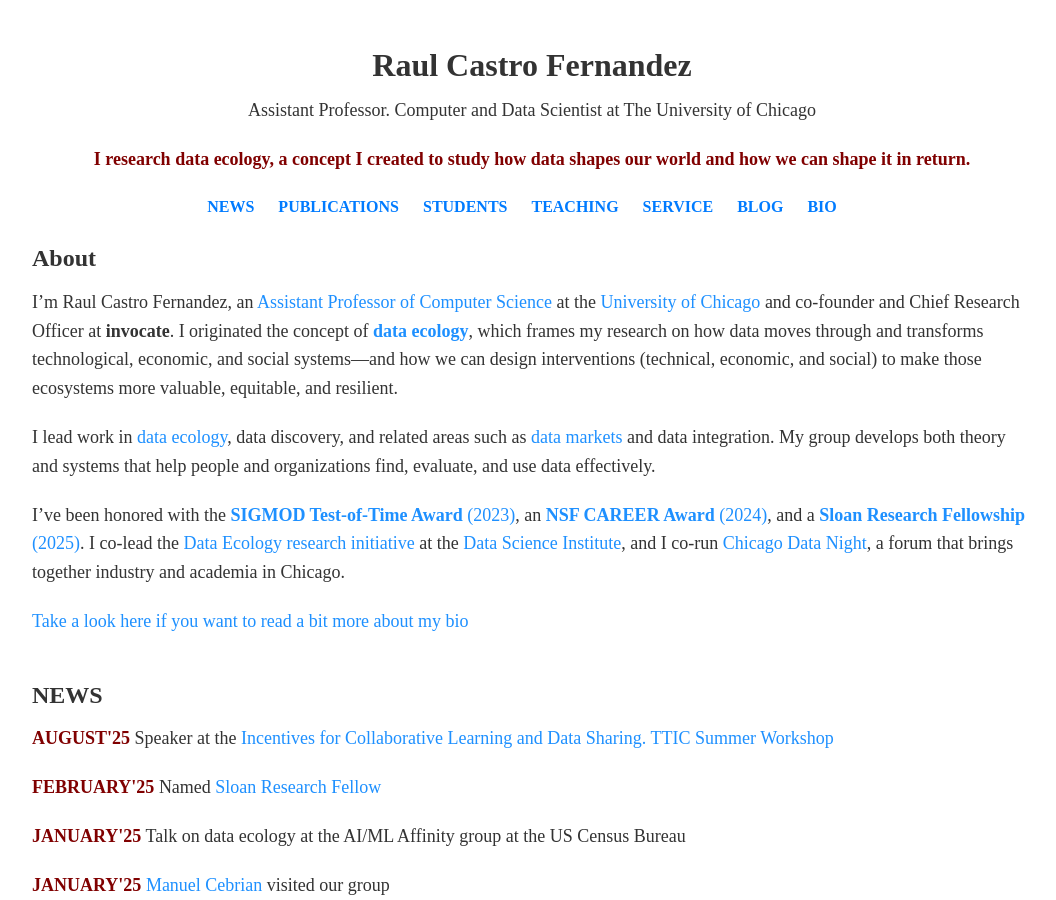
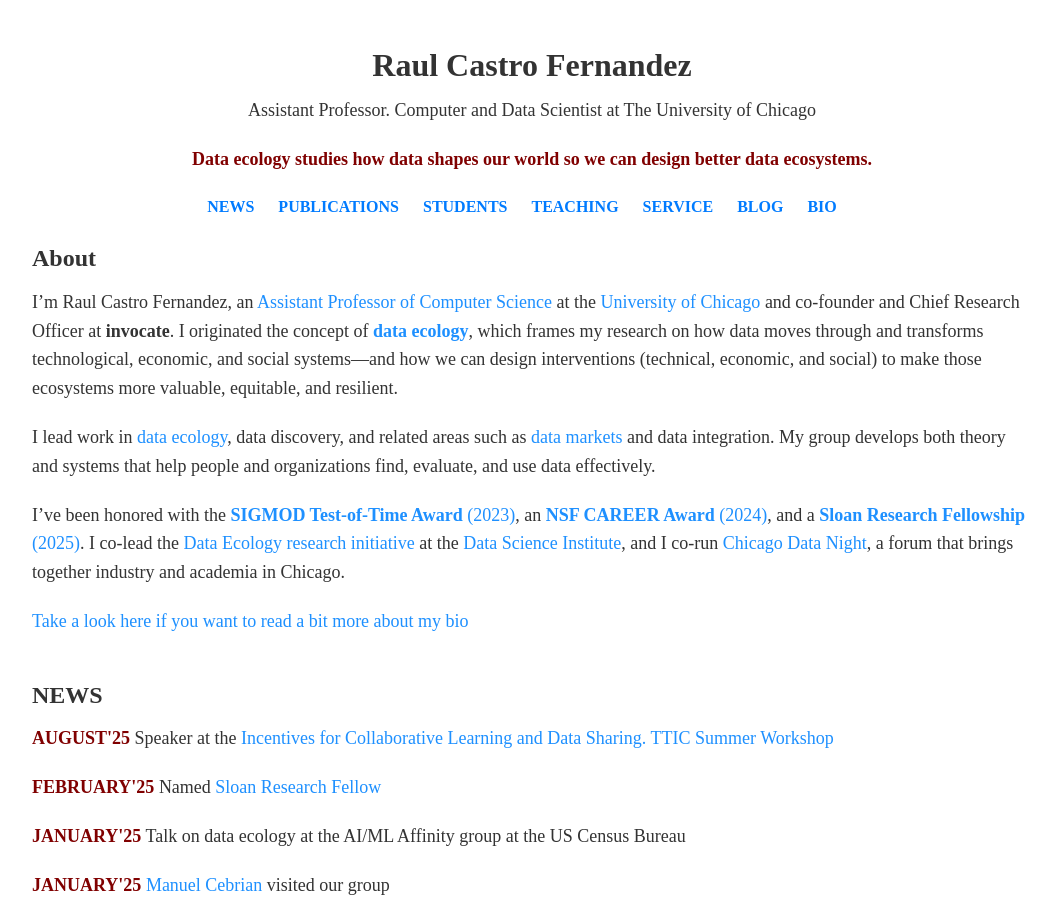
Before and after one commit to raulcf/raulcf.github.io, a Jekyll site: the page index.html, which Jekyll copies as it is, in a window 1280 px wide and 900 px high. Shown: the whole window, without its empty margins (108-1164 px from the left). Built offline with Jekyll 4.4.1, drawn with Linux system fonts in a browser that asks for light colours; some web fonts are replaced.

Commit message:
better one-liner

```diff
--- a/index.html
+++ b/index.html
@@ -30,8 +30,8 @@
 
         <div class="main-title">
             <p>Assistant Professor. Computer and Data Scientist at The University of Chicago</p>
-            <p><span style="color: #800000;"><strong>I research data ecology, a concept I created to study how data
-                shapes our world and how we can shape it in return.</strong></span>
+            <p><span style="color: #800000;"><strong>Data ecology studies
+how data shapes our world so we can design better data ecosystems. </strong></span>
             </p>
         </div>
 
```
